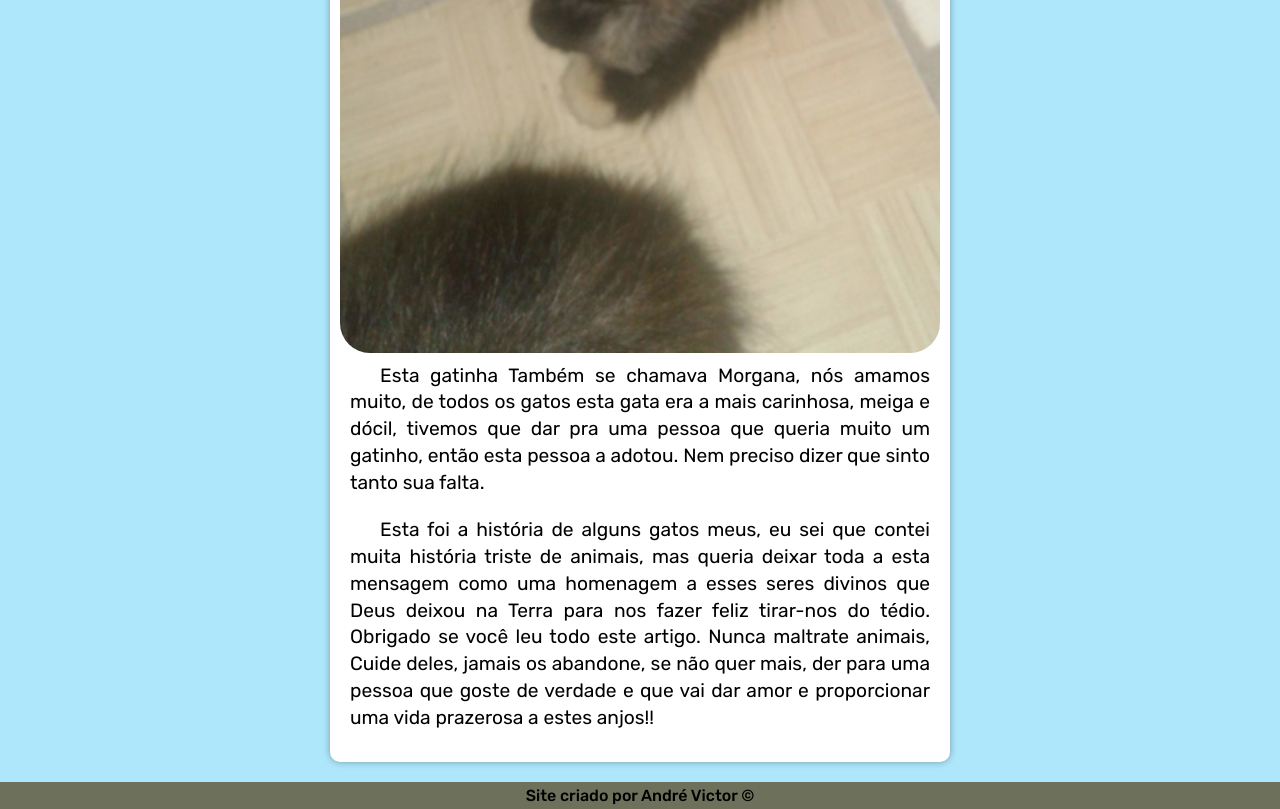
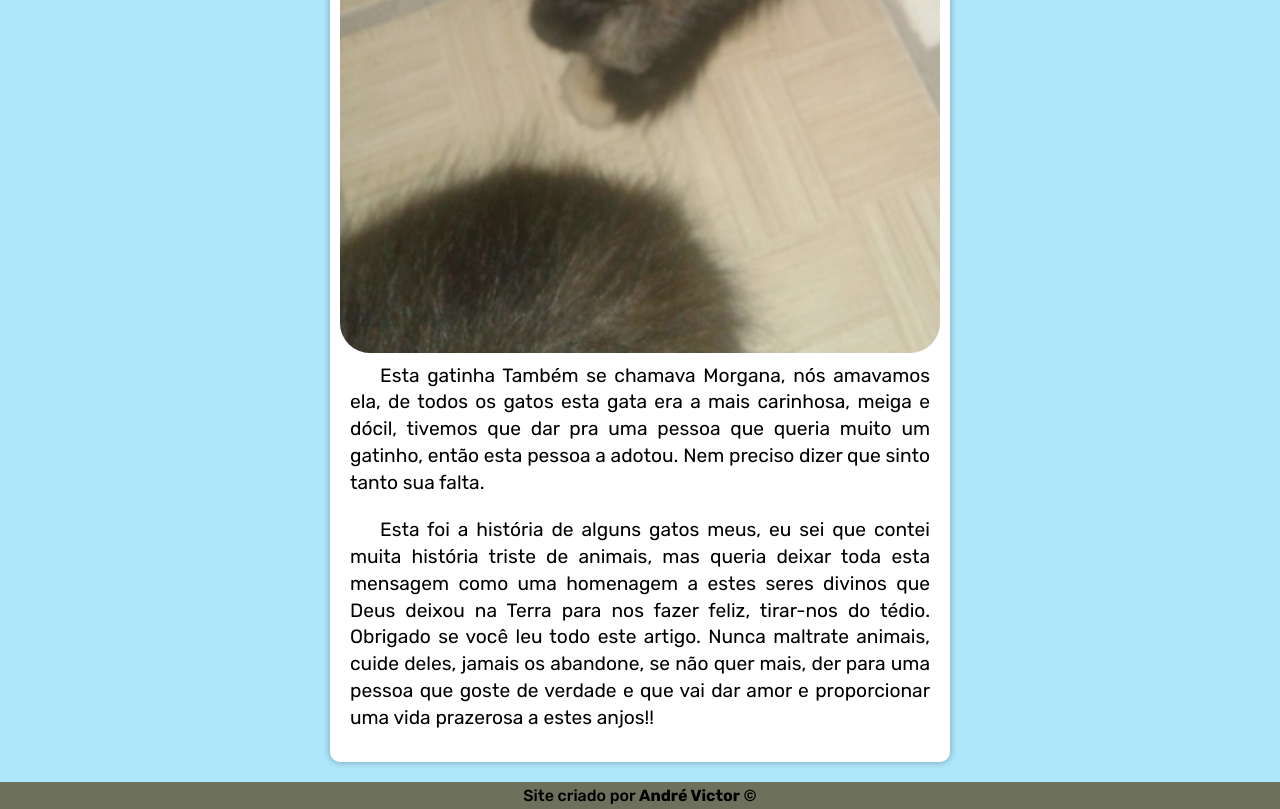
Before and after one commit to andrevictor98/meu-primeiro-site-solo, a plain HTML site: page index.html in a window 1280 px wide. Shown: the part 10658-11467 px from the top of the page. Drawn offline with Linux system fonts and the light colour scheme.

Commit message:
Correção ortográfica

```diff
--- a/index.html
+++ b/index.html
@@ -48,12 +48,12 @@
             <p>Este gato se chamava Lyon, ele pode parecer tão desconfiado nesta foto, mas não gostava muito de conversa, mas tinha horas que ele também era um gato carinhoso e meigo. Ele também nos deixou, saiu de casa e nunca mais voltou. Eu e minha esposa achamos que ele saiu e brigou com algum outro animal e acabou tendo um triste fim. Também sentimos sua falta... demais!</p>
             <h2>Por fim esta aqui é a Morgana também!</h2>
             <img src="imagens/gatinho2.png" alt="Gata chamada Morgana">
-            <p>Esta gatinha Também se chamava Morgana, nós amamos muito, de todos os gatos esta gata era a mais carinhosa, meiga e dócil, tivemos que dar pra uma pessoa que queria muito um gatinho, então esta pessoa a adotou. Nem preciso dizer que sinto tanto sua falta.</p>
-            <p>Esta foi a história de alguns gatos meus, eu sei que contei muita história triste de animais, mas queria deixar toda a esta mensagem como uma homenagem a esses seres divinos que Deus deixou na Terra para nos fazer feliz tirar-nos do tédio. Obrigado se você leu todo este artigo. Nunca maltrate animais, Cuide deles, jamais os abandone, se não quer mais, der para uma pessoa que goste de verdade e que vai dar amor e proporcionar uma vida prazerosa a estes anjos!!</p>
+            <p>Esta gatinha Também se chamava Morgana, nós amavamos ela, de todos os gatos esta gata era a mais carinhosa, meiga e dócil, tivemos que dar pra uma pessoa que queria muito um gatinho, então esta pessoa a adotou. Nem preciso dizer que sinto tanto sua falta.</p>
+            <p>Esta foi a história de alguns gatos meus, eu sei que contei muita história triste de animais, mas queria deixar toda esta mensagem como uma homenagem a estes seres divinos que Deus deixou na Terra para nos fazer feliz, tirar-nos do tédio. Obrigado se você leu todo este artigo. Nunca maltrate animais, cuide deles, jamais os abandone, se não quer mais, der para uma pessoa que goste de verdade e que vai dar amor e proporcionar uma vida prazerosa a estes anjos!!</p>
         </article>
     </main>
     <footer>
-        <p>Site criado por André Victor &copy;</p>
+        <p>Site criado por <a href="https://github.com/andrevictor98" target="_blank" rel="external"><strong>André Victor</strong></a> &copy;</p>
     </footer>
 </body>
 </html>
--- a/style.css
+++ b/style.css
@@ -99,3 +99,13 @@ footer > p {
     padding: 4px;
     font-weight: 500;
 }
+
+footer a {
+    text-decoration: none;
+    color: black;
+}
+
+footer a:hover {
+    text-decoration: underline;
+    color: var(--cor3);
+}
```
